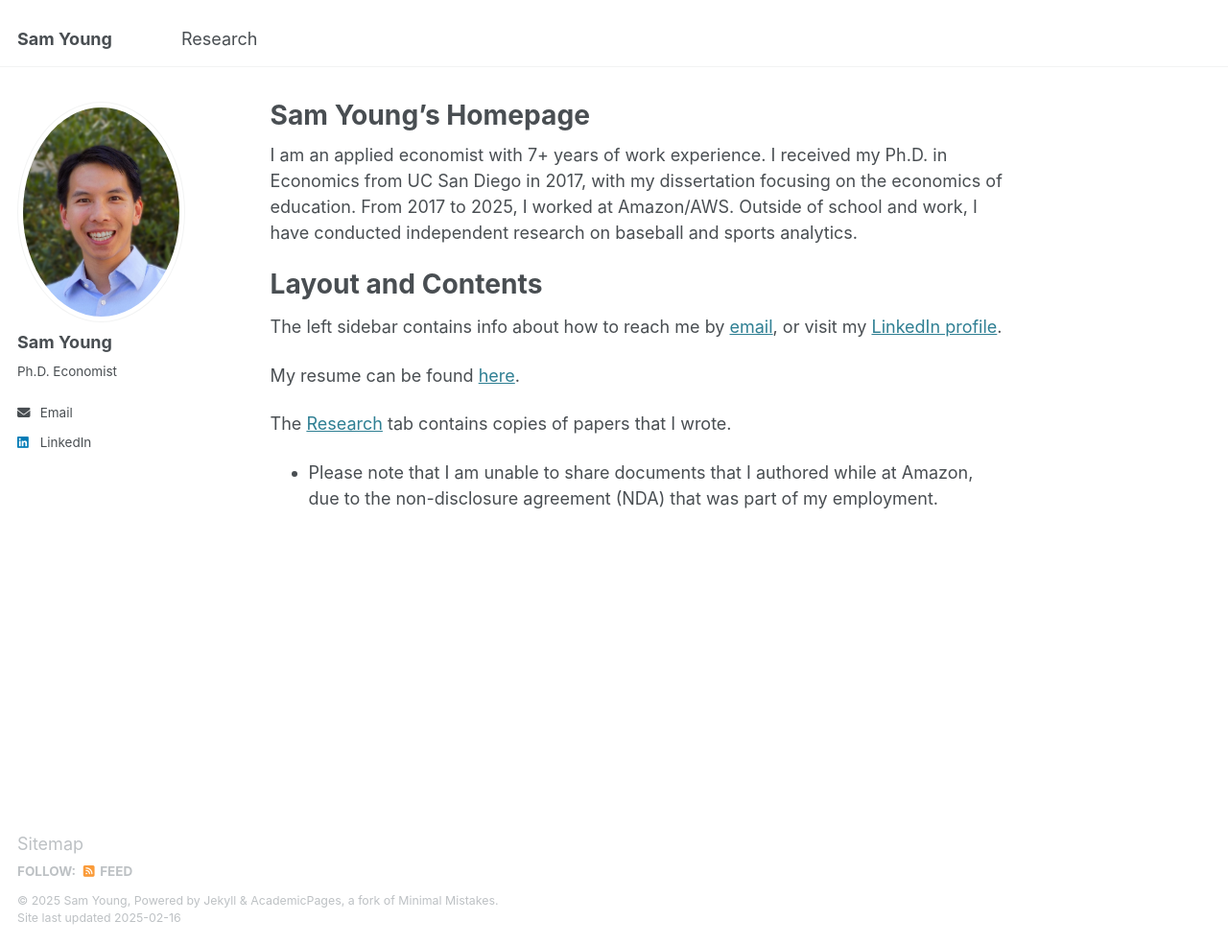
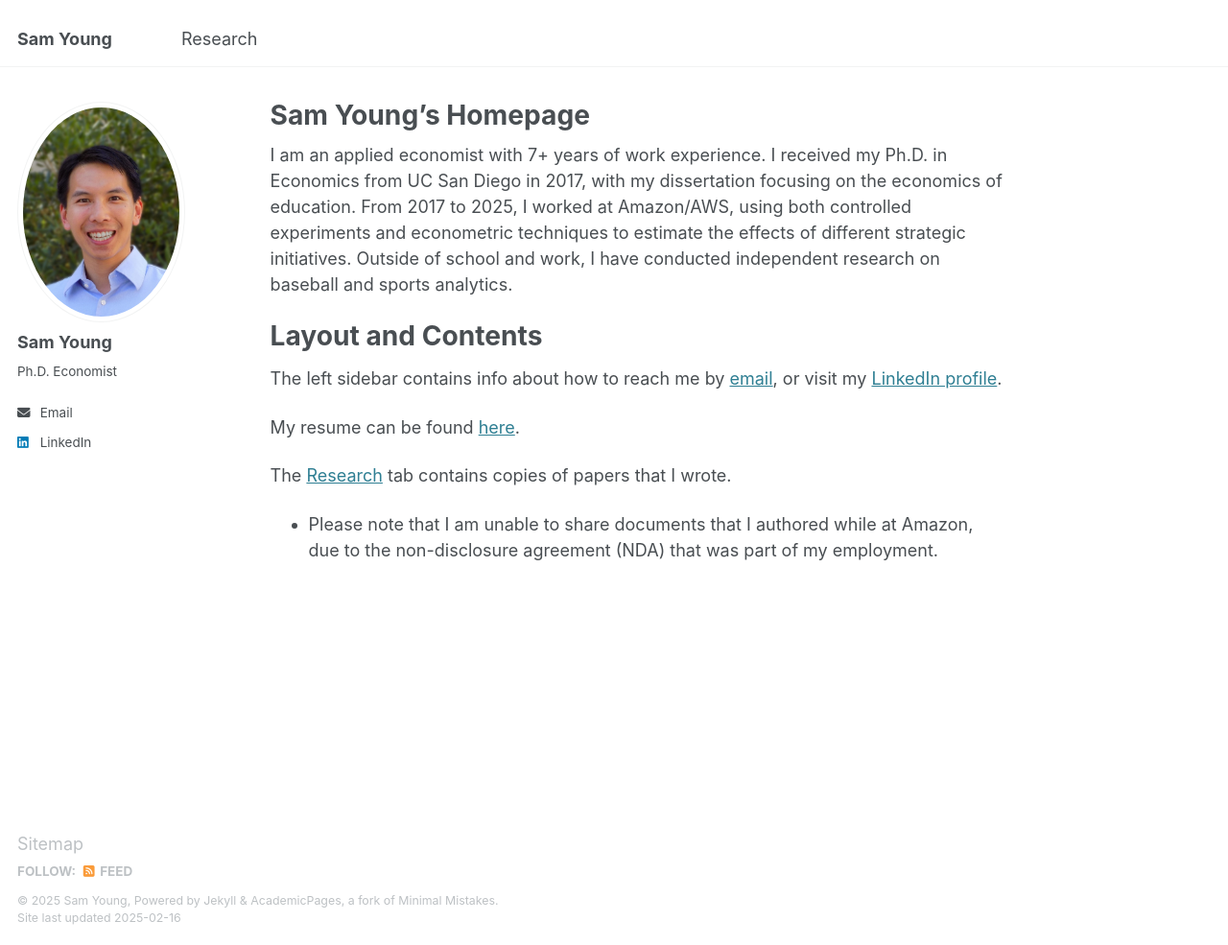
Before and after one commit to sam-young-econ/sam-young-econ.github.io, a Jekyll site: the page built from _pages/about.md, in a window 1280 px wide and 985 px high. Shown: the whole window at 96% size. Built offline with Jekyll 4.4.1, drawn with Linux system fonts in a browser that asks for light colours.

Commit message:
Small updates to "about me" blurb on homepage

```diff
--- a/_pages/about.md
+++ b/_pages/about.md
@@ -7,7 +7,7 @@ redirect_from:
   - /about.html
 ---
 
-I am an applied economist with 7+ years of work experience.  I received my Ph.D. in Economics from UC San Diego in 2017, with my dissertation focusing on the economics of education.  From 2017 to 2025, I worked at Amazon/AWS.  Outside of school and work, I have conducted independent research on baseball and sports analytics.
+I am an applied economist with 7+ years of work experience.  I received my Ph.D. in Economics from UC San Diego in 2017, with my dissertation focusing on the economics of education.  From 2017 to 2025, I worked at Amazon/AWS, using both controlled experiments and econometric techniques to estimate the effects of different strategic initiatives.  Outside of school and work, I have conducted independent research on baseball and sports analytics.
 
 Layout and Contents
 ======
```
